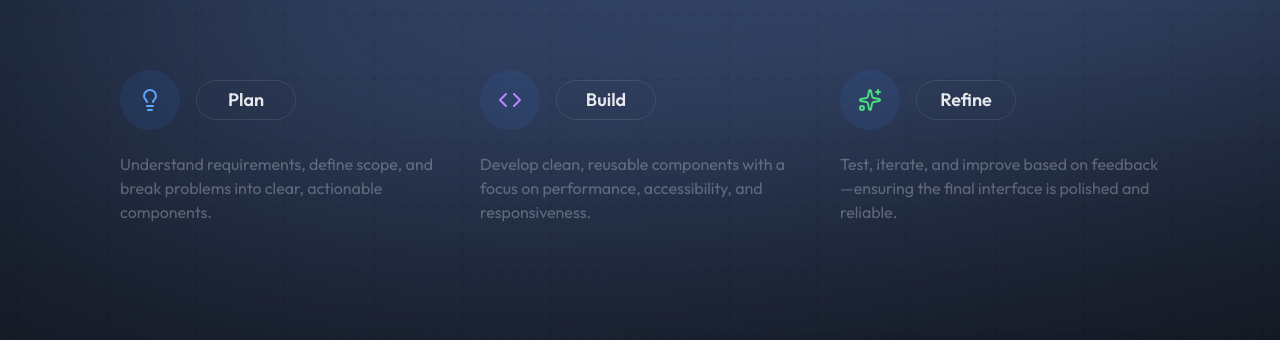
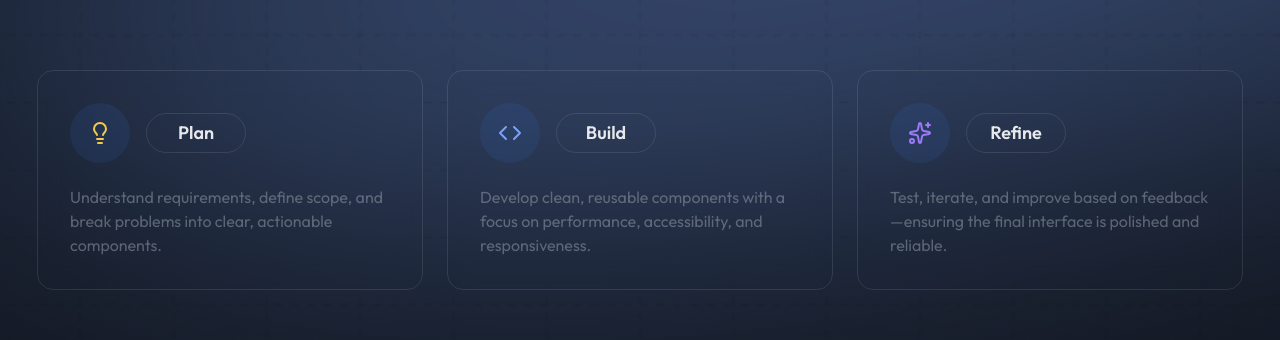
Before and after one commit to mohammedrayyan-dev/mohammedrayyandev, a React (Vite) app: page / in a window 1280 px wide. Shown: the part 431-771 px from the top of the page. Built offline with nearby package versions, Linux system fonts and the light colour scheme.

Commit message:
refactor: update resume

```diff
--- a/src/components/Workflow.jsx
+++ b/src/components/Workflow.jsx
@@ -7,6 +7,30 @@ import PlanPizza from "./PlanPizza"
 import BuildPizza from "./BuildPizza"
 import RefinePizza from "./RefinePizza"
 import { motion } from "framer-motion"
+
+const WorkFLow = [
+    {
+        index: 0,
+        title: "Plan",
+        icon: Lightbulb,
+        color: "#F7C948",
+        description: "Understand requirements, define scope, and break problems into clear, actionable components.",
+    },
+    {
+        index: 1,
+        title: "Build",
+        icon: Code,
+        color: "#7AA2F7",
+        description: "Develop clean, reusable components with a focus on performance, accessibility, and responsiveness.",
+    },
+    {
+        index: 2,
+        title: "Refine",
+        icon: Sparkles,
+        color: "#9D7AF7",
+        description: "Test, iterate, and improve based on feedback—ensuring the final interface is polished and reliable.",
+    }
+]
 
 const Stratergys = [
     {
@@ -42,58 +66,26 @@ const Workflow = () => {
         transition={{ duration: 0.5 }}
         className="flex flex-col md:flex-row gap-10 py-[80px] md:py-[120px] lg:py-[150px] justify-center items-center max-w-7xl mx-auto">
 
-        <div className="flex flex-col items-start gap-4">
+        <div className="flex flex-col md:flex-row gap-6">
+        {WorkFLow.map(( { title, description, icon: Icon, color }) => (
+        <div className="flex flex-col items-start gap-4 p-8 border border-white/10 bg-transparent backdrop-blur-md rounded-2xl">
         <div className="flex flex-row items-center gap-4">
         <div className="h-[45px] md:h-[60px] w-[45px] md:w-[60px] bg-blue-500/10 rounded-full flex items-center justify-center">
-            <div className="max-w-[35px] lg:max-w-[45px]">
-                <Lightbulb className="w-full h-full text-blue-400" />
+            <div className="max-w-[30px] lg:max-w-[40px]">
+                <Icon className="w-full h-full" color={color} />
             </div>
         </div>
         <div className="w-[80px] md:w-[100px] h-[30px] md:h-[40px] bg-transparent backdrop-blur border border-white/10 flex items-center justify-center rounded-full">
             <h2 className="text-[#E6E8EB] text-md lg:text-lg font-semibold">
-                Plan
+                {title}
             </h2>
         </div>
         </div>
         <p className="text-[#9CA3AF80] text-sm lg:text-base pt-[6px] max-w-xs text-left">
-            Understand requirements, define scope, and break problems into clear, actionable components.
+            {description}
         </p>
         </div>
-
-         <div className="flex flex-col items-start gap-4">
-        <div className="flex flex-row items-center gap-4">
-        <div className="h-[45px] md:h-[60px] w-[45px] md:w-[60px] bg-blue-500/10 rounded-full flex items-center justify-center">
-            <div className="max-w-[35px] md:max-w-[45px]">
-                <Code className="w-full h-full text-purple-400" />
-            </div>
-        </div>
-        <div className="w-[80px] md:w-[100px] h-[30px] md:h-[40px] bg-transparent backdrop-blur border border-white/10 flex items-center justify-center rounded-full">
-            <h2 className="text-[#E6E8EB] text-md lg:text-lg font-semibold">
-                Build
-            </h2>
-        </div>
-        </div>
-        <p className="text-[#9CA3AF80] text-sm lg:text-base pt-[6px] max-w-xs text-left">
-            Develop clean, reusable components with a focus on performance, accessibility, and responsiveness.
-        </p>
-        </div>
-
-         <div className="flex flex-col items-start gap-4">
-        <div className="flex flex-row items-center gap-4">
-        <div className="h-[45px] md:h-[60px] w-[45px] md:w-[60px] bg-blue-500/10 rounded-full flex items-center justify-center">
-            <div className="max-w-[35px] md:max-w-[45px]">
-                <Sparkles className="w-full h-full text-green-400" />
-            </div>
-        </div>
-        <div className="w-[80px] md:w-[100px] h-[30px] md:h-[40px] bg-transparent backdrop-blur border border-white/10 flex items-center justify-center rounded-full">
-            <h2 className="text-[#E6E8EB] text-md lg:text-lg font-semibold">
-                Refine
-            </h2>
-        </div>
-        </div>
-        <p className="text-[#9CA3AF80] text-sm lg:text-base pt-[6px] max-w-xs text-left">
-            Test, iterate, and improve based on feedback—ensuring the final interface is polished and reliable.
-        </p>
+        ))}
         </div>
 
         </motion.div>
```
Also changed, not shown: 1 other file (tests, documents, lock files or other folders).
